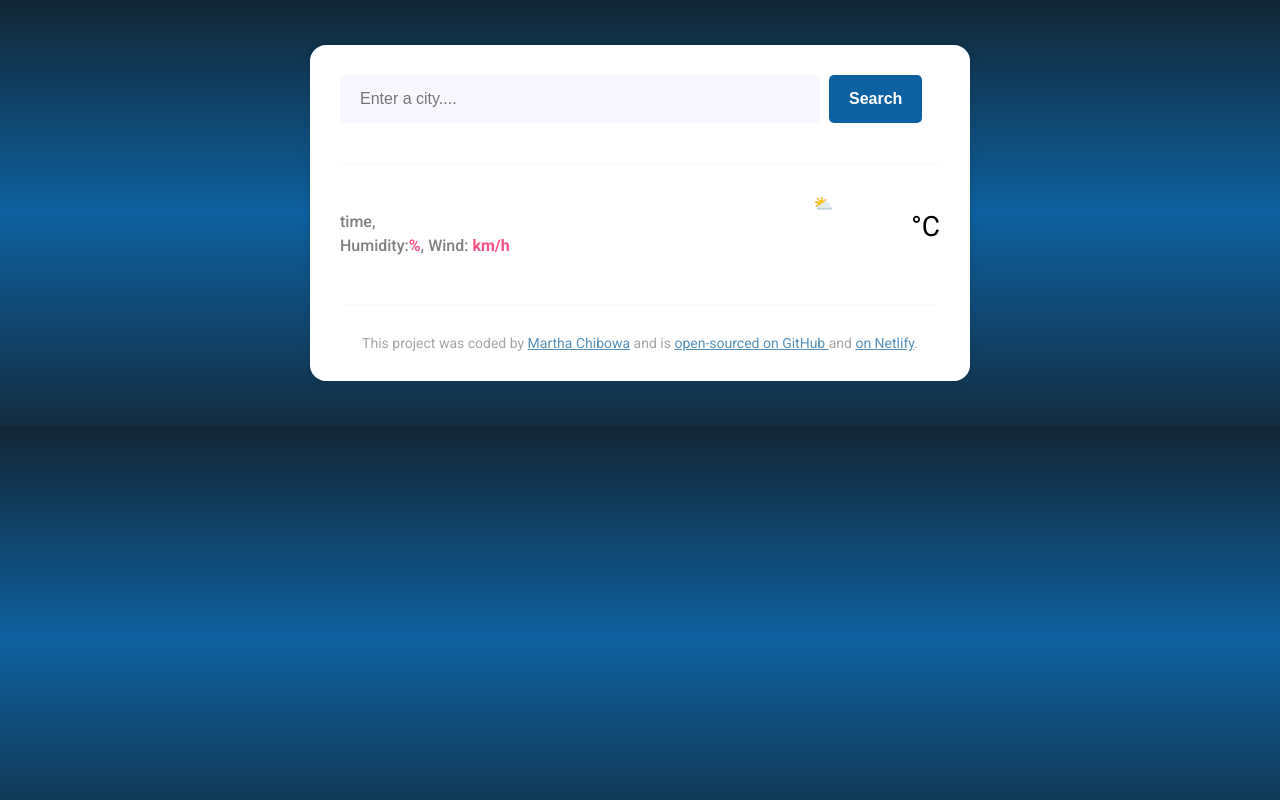
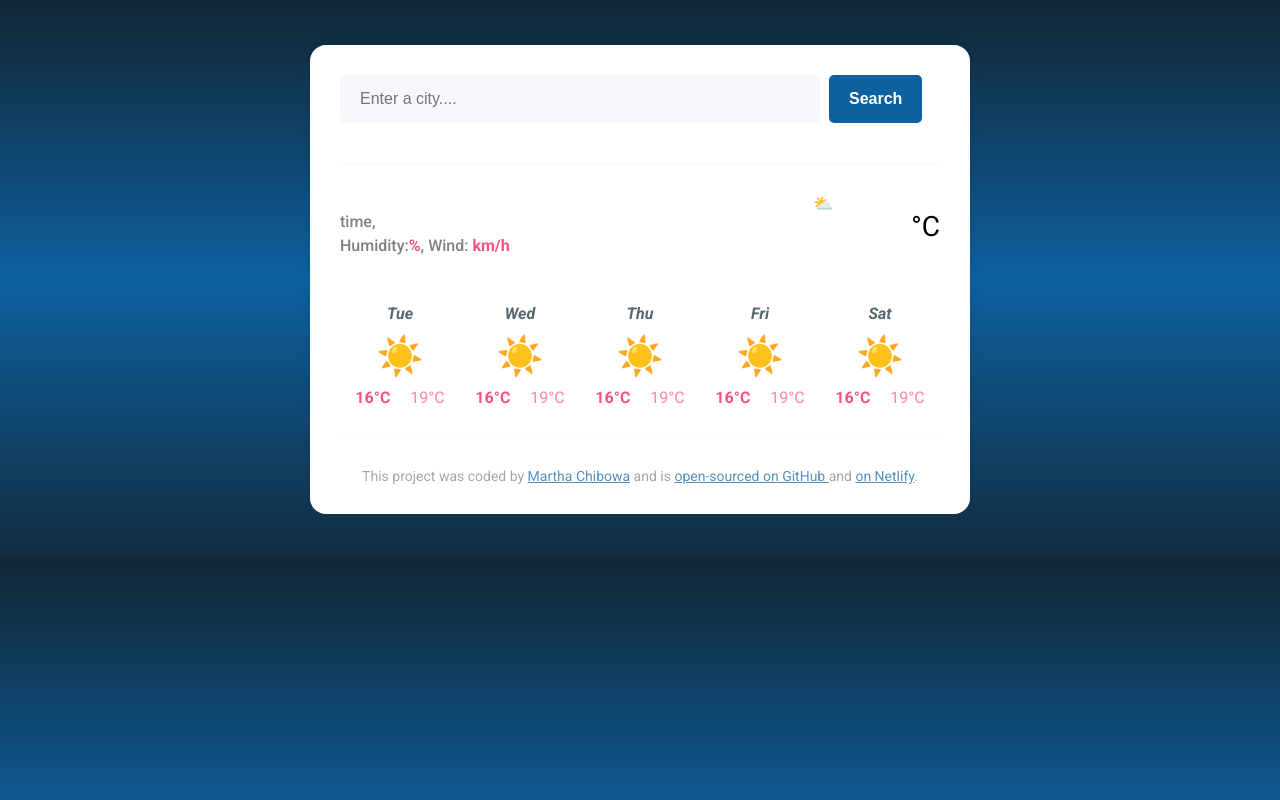
Before and after one commit to Marthania/marthania-weather, a plain HTML site: page index.html in a window 1280 px wide. Drawn offline with nearby package versions, Linux system fonts and the light colour scheme; no server answers.

Commit message:
updated the forecast
updated the html and css with forecast data

```diff
--- a/index.html
+++ b/index.html
@@ -37,6 +37,49 @@
 <div class="weather-app-unit">°C</div>
 </div>
 </div>
+<div class="weather-app-forecast" id="forecast">
+    <div class="weather-forecast-data">
+    <div class="weather-forecast-day">Tue</div>
+    <div class="weather-forecast-icon">☀️</div>
+    <div class="weather-forecast-temperature">
+    <div class="weather-forecast-temperature-max">16°C</div>
+    <div class="weather-forecast-temperature-min">19°C</div>
+    </div>
+    </div>
+    <div class="weather-forecast-data">
+<div class="weather-forecast-day">Wed</div>
+<div class="weather-forecast-icon">☀️</div>
+<div class="weather-forecast-temperature">
+    <div class="weather-forecast-temperature-max">16°C</div>
+    <div class="weather-forecast-temperature-min">19°C</div>
+</div>
+</div>
+<div class="weather-forecast-data">
+<div class="weather-forecast-day">Thu</div>
+<div class="weather-forecast-icon">☀️</div>
+<div class="weather-forecast-temperature">
+    <div class="weather-forecast-temperature-max">16°C</div>
+    <div class="weather-forecast-temperature-min">19°C</div>
+</div>
+</div>
+<div class="weather-forecast-data">
+<div class="weather-forecast-day">Fri</div>
+<div class="weather-forecast-icon">☀️</div>
+<div class="weather-forecast-temperature">
+    <div class="weather-forecast-temperature-max">16°C</div>
+    <div class="weather-forecast-temperature-min">19°C</div>
+</div>
+</div>
+<div class="weather-forecast-data">
+<div class="weather-forecast-day">Sat</div>
+<div class="weather-forecast-icon">☀️</div>
+<div class="weather-forecast-temperature">
+    <div class="weather-forecast-temperature-max">16°C</div>
+    <div class="weather-forecast-temperature-min">19°C</div>
+</div>
+</div>
+</div>
+
 </main>
 <footer>
     This project was coded by
--- a/src/style.css
+++ b/src/style.css
@@ -71,6 +71,42 @@ header {
         font-size: 28px;
         margin-top: 16px;
     }
+    .weather-app-forecast{
+    display: flex;
+      justify-content: space-around;
+      margin-top: 30px;
+    }
+    .weather-forecast-day{
+        font-size: 16px;
+        line-height: 20px;
+        margin-bottom: 10px;
+        font-weight: 700;
+        color: #122635;
+        text-align: center;
+        font-style: italic;
+        opacity: 0.7;
+    }
+    .weather-forecast-icon{
+        text-align: center;
+        font-size: 38px;
+
+    }
+    .weather-forecast-temperature{
+        display: flex;
+        text-align: center;
+        justify-content: center;
+        color: #F65282;
+        margin-top: 10px;
+    }
+    .weather-forecast-temperature-max{
+        padding: 0 10px;
+        font-weight: 700;
+    }
+    .weather-forecast-temperature-min{
+        opacity: 0.7;
+        padding: 0 10px;
+    }
+
     p strong{
         font-weight: 700;
         color:#F65282;
```
